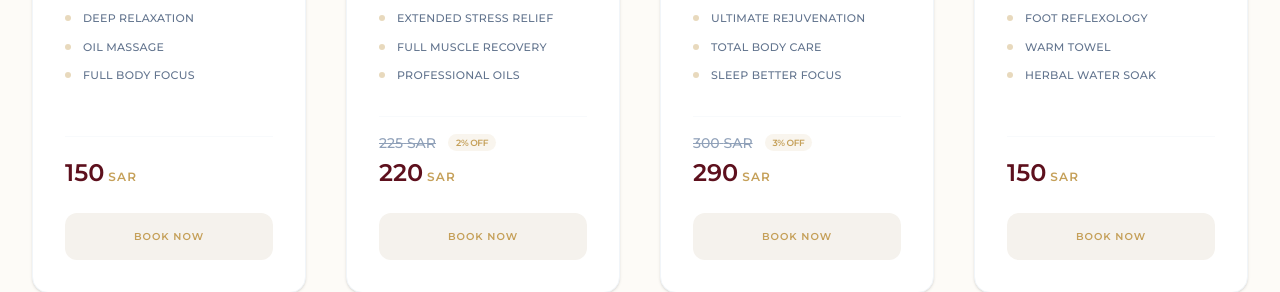
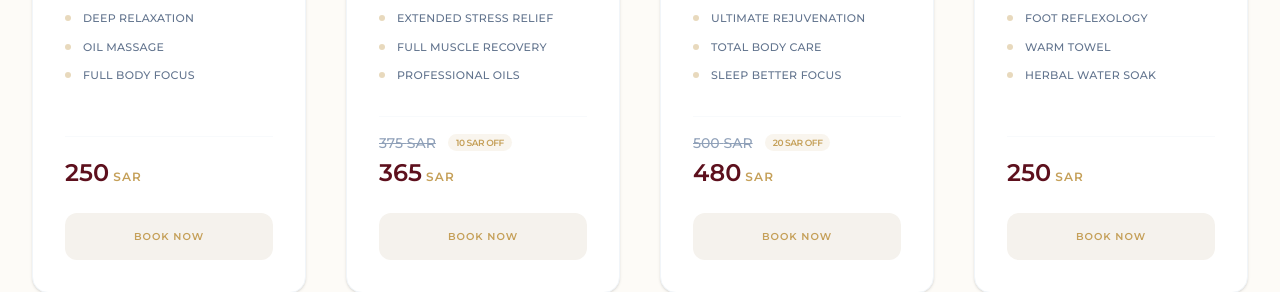
Before and after one commit to adammulyadi0823-svg/madinah-massage, a React (Vite) app: page / in a window 1280 px wide. Shown: the part 1560-1852 px from the top of the page. Built offline with nearby package versions, Linux system fonts and the light colour scheme; a web font is replaced by a local one.

Commit message:
feat: update service pricing and remove footer rights

```diff
--- a/src/App.tsx
+++ b/src/App.tsx
@@ -287,32 +287,32 @@ const Services = ({ t, scrollToSection, setSelectedService }: any) => {
     {
       id: 'fullBody60',
       title: t.services.items.fullBody60,
-      price: '150',
+      price: '250',
       img: Gallery1,
       features: ['Deep Relaxation', 'Oil Massage', 'Full Body Focus']
     },
     {
       id: 'fullBody90',
       title: t.services.items.fullBody90,
-      price: '220',
-      oldPrice: '225',
-      discount: '2% OFF',
+      price: '365',
+      oldPrice: '375',
+      discount: '10 Sar OFF',
       img: Gallery3,
       features: ['Extended Stress Relief', 'Full Muscle Recovery', 'Professional Oils']
     },
     {
       id: 'fullBody120',
       title: t.services.items.fullBody120,
-      price: '290',
-      oldPrice: '300',
-      discount: '3% OFF',
+      price: '480',
+      oldPrice: '500',
+      discount: '20 Sar OFF',
       img: Gallery120,
       features: ['Ultimate Rejuvenation', 'Total Body Care', 'Sleep Better Focus']
     },
     {
       id: 'footMassage60',
       title: t.services.items.footMassage60,
-      price: '150',
+      price: '250',
       img: FootMassageImg,
       features: ['Foot Reflexology', 'Warm Towel', 'Herbal Water Soak']
     },
@@ -486,10 +486,10 @@ const BookingForm = ({ t, selectedService, scrollToSection, lang }: any) => {
     let totalPrice = 0;
     const services = t.services.items;
 
-    if (formData.service === services.fullBody60) totalPrice = 150;
-    else if (formData.service === services.fullBody90) totalPrice = 220;
-    else if (formData.service === services.fullBody120) totalPrice = 290;
-    else if (formData.service === services.footMassage60) totalPrice = 150;
+    if (formData.service === services.fullBody60) totalPrice = 250;
+    else if (formData.service === services.fullBody90) totalPrice = 365;
+    else if (formData.service === services.fullBody120) totalPrice = 480;
+    else if (formData.service === services.footMassage60) totalPrice = 250;
 
     const genderLabel = formData.gender === 'Male' ? t.booking.male : t.booking.female;
     const message = `${t.booking.whatsappMessagePrefix}\n\n${t.booking.fullName}: ${formData.name}\n${t.booking.gender}: ${genderLabel}\n${t.booking.hotelName}: ${formData.hotel}\n${t.booking.roomNumber}: ${formData.room}\n${t.booking.serviceType}: ${formData.service}\n${t.booking.bookingDate}: ${formData.date}\n${t.booking.preferredTime}: ${formData.time}\n${t.booking.additionalNotes}: ${formData.notes}\n\nTotal = ${totalPrice} SAR\n\nPlease inform me about the therapist's availability. Thank you`;
@@ -1087,7 +1087,7 @@ const Footer = ({ t, scrollToSection, onWhatsAppClick }: any) => {
         </div>
 
         <div className="border-t border-white/5 pt-16 flex flex-col md:row items-center justify-between gap-10 text-[10px] text-white/40 uppercase tracking-[0.2em] font-bold">
-          <p>© 2024 MADINAH MASSAGE. {t.footer.rights}</p>
+          <p>© 2024 MADINAH MASSAGE</p>
           <div className="flex gap-10">
             <a href="#" className="hover:text-gold transition-colors">Privacy</a>
             <a href="#" className="hover:text-gold transition-colors">Terms</a>
--- a/src/translations.ts
+++ b/src/translations.ts
@@ -76,7 +76,6 @@ export interface Translation {
   };
   footer: {
     quickLinks: string;
-    rights: string;
   };
 }
 
@@ -163,7 +162,6 @@ export const translations: Record<Language, Translation> = {
     },
     footer: {
       quickLinks: 'Quick Links',
-      rights: 'All rights reserved.',
     },
   },
   ar: {
@@ -248,7 +246,6 @@ export const translations: Record<Language, Translation> = {
     },
     footer: {
       quickLinks: 'روابط سريعة',
-      rights: 'جميع الحقوق محفوظة.',
     },
   },
   id: {
@@ -333,7 +330,6 @@ export const translations: Record<Language, Translation> = {
     },
     footer: {
       quickLinks: 'Tautan Cepat',
-      rights: 'Hak cipta dilindungi undang-undang.',
     },
   },
 };
```
